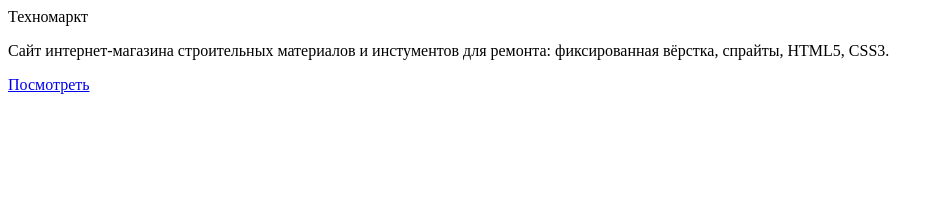
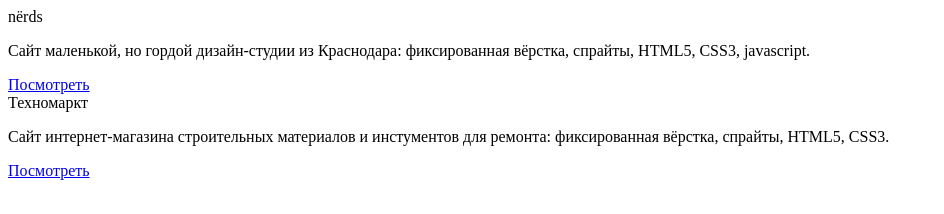
Before and after one commit to telenord/icon_octagonal_shape, a plain HTML site: page index.html in a window 1280 px wide. Shown: the whole page, without its empty margins (0-944 px from the left). Drawn offline with Linux system fonts and the light colour scheme.

Commit message:
Update index.html

```diff
--- a/index.html
+++ b/index.html
@@ -1,11 +1,21 @@
 <!DOCTYPE html>
 <html>
     <head>
-       <title>Маска при наведении, шаг 3</title>
+       <title>Маска при наведении, шаг 4</title>
        <meta charset="utf-8">
        <base href="/assets/course76/">
     </head>
     <body>
+
+        <section class="shape nerds">
+            <a href="#" class="overlay round"></a>
+            <div class="details bg">
+                <header>nёrds</header>
+                <p>Сайт маленькой, но гордой дизайн-студии из Краснодара: фиксированная вёрстка, спрайты, HTML5, CSS3, javascript.</p>
+                <a href="/" class="button">Посмотреть</a>
+            </div>
+        </section>
+
         <section class="shape techmarkt">
             <a href="#" class="overlay octagon"></a>
             <div class="details">
```
